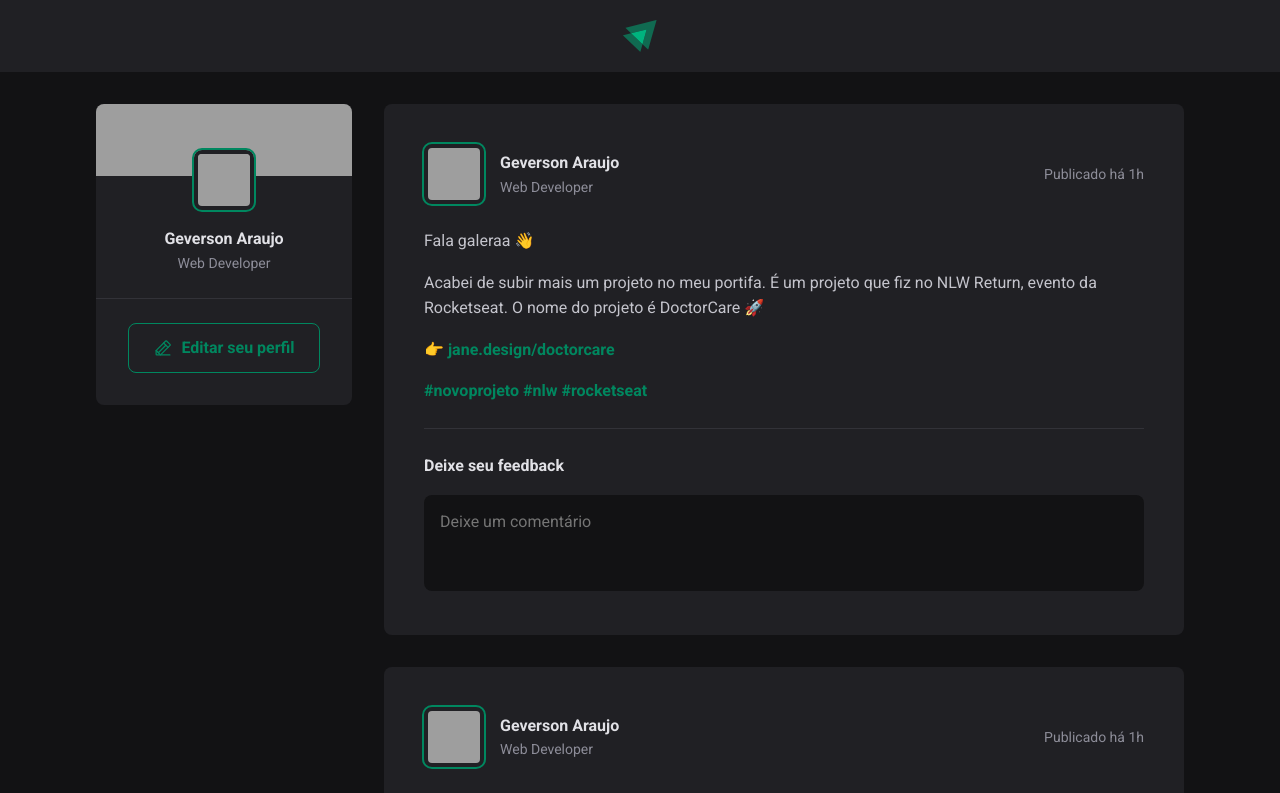
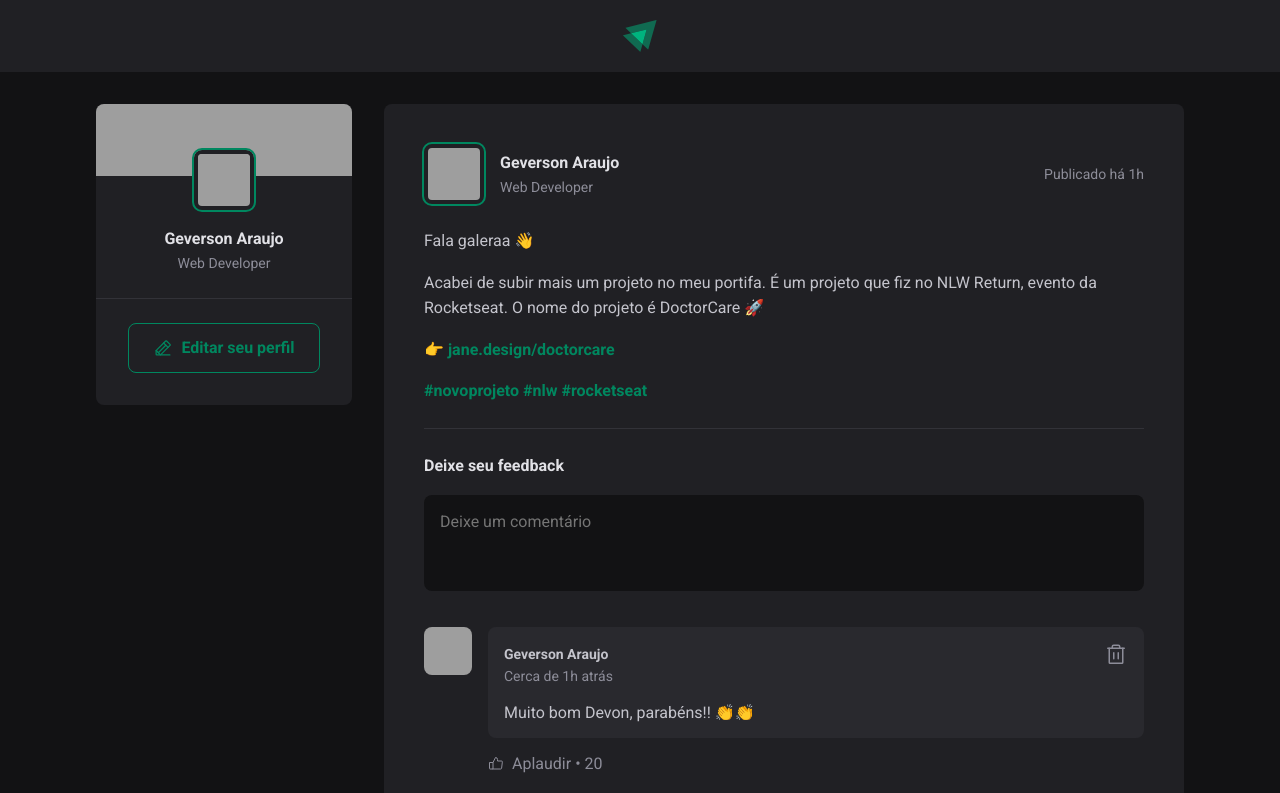
Before and after one commit to geversonfernandes/Feed-React, a React (Vite) app: page / in a window 1280 px wide. Shown: the top 793 px of the page. Built offline with nearby package versions, Linux system fonts and the light colour scheme; grey boxes are pictures that could not be loaded.

Commit message:
add: comments and styles component

```diff
--- /dev/null
+++ b/src/components/Comment.jsx
@@ -0,0 +1,30 @@
+import { ThumbsUp, Trash } from 'phosphor-react'
+import styles from './Comment.module.css'
+
+export function Comment() {
+  return (
+    <div className={styles.comment}>
+      <img src="https://github.com/geversonfernandes.png" alt="" />
+      <div className={styles.commentBox}>
+        <div className={styles.commentContent}>
+          <header>
+            <div className={styles.authorAndTime}>
+              <strong>Geverson Araujo</strong>
+              <time title='18 de abril ás 02:28' dateTime='2022-04-18 02:27:00'>Cerca de 1h atrás</time>
+            </div>
+            <button title='Deletar comentário'>
+              <Trash size={24} />
+            </button>
+          </header>
+          <p>Muito bom Devon, parabéns!! 👏👏</p>
+        </div>
+        <footer>
+          <button>
+            <ThumbsUp />
+            Aplaudir <span>20</span>
+          </button>
+        </footer>
+      </div>
+    </div>
+  )
+}
--- /dev/null
+++ b/src/components/Comment.module.css
@@ -0,0 +1,85 @@
+.comment {
+  margin-top: 1.5rem;
+  display: flex;
+  gap: 1rem;
+}
+
+.comment>img {
+  width: 3rem;
+  height: 3rem;
+  border-radius: 8px;
+}
+
+.commentBox {
+  flex: 1;
+}
+
+.commentContent {
+  background: var(--gray-700);
+  border-radius: 8px;
+  padding: 1rem;
+}
+
+.commentContent header {
+  display: flex;
+  align-items: flex-start;
+  justify-content: space-between;
+}
+
+.authorAndTime strong {
+  display: block;
+  font-size: 0.875rem;
+  line-height: 1.6;
+}
+
+.authorAndTime time {
+  display: block;
+  font-size: 0.875rem;
+  line-height: 1.6;
+  color: var(--gray-400);
+}
+
+.commentContent header button {
+  background-color: transparent;
+  border: 0;
+  color: var(--gray-400);
+  cursor: pointer;
+  line-height: 0;
+  border-radius: 2px;
+}
+
+.commentContent header button:hover {
+  color: var(--red-500);
+}
+
+.commentContent p {
+  margin-top: 1rem;
+  color: var(--gray-300);
+}
+
+.commentBox footer {
+  margin-top: 1rem;
+}
+
+.commentBox footer button {
+  background: transparent;
+  border: 0;
+  color: var(--gray-400);
+  cursor: pointer;
+  display: flex;
+  align-items: center;
+  border-radius: 2px;
+}
+
+.commentBox footer button:hover {
+  color: var(--green-300);
+}
+
+.commentBox footer button svg {
+  margin-right: 0.5rem;
+}
+
+.commentBox footer button span::before {
+  content: "\2022";
+  padding: 0 0.25rem;
+}
--- a/src/components/Post.jsx
+++ b/src/components/Post.jsx
@@ -1,3 +1,4 @@
+import { Comment } from './Comment'
 import styles from './Post.module.css'
 
 export function Post() {
@@ -34,6 +35,11 @@
           <button type='submit'>Publicar</button>
         </footer>
       </form>
+      <div className={styles.commentList}>
+        <Comment />
+        <Comment />
+        <Comment />
+      </div>
     </article>
   )
 }
--- a/src/components/Post.module.css
+++ b/src/components/Post.module.css
@@ -118,3 +118,7 @@
 .commentForm button[type=submit]:hover {
   background: var(--green-300);
 }
+
+.commentList {
+  margin-top: 2rem;
+}
--- a/src/global.css
+++ b/src/global.css
@@ -10,6 +10,8 @@
 
   --green-300: #00B37E;
   --green-500: #00875f;
+
+  --red-500: #F75A68;
 }
 
 :focus {
```
